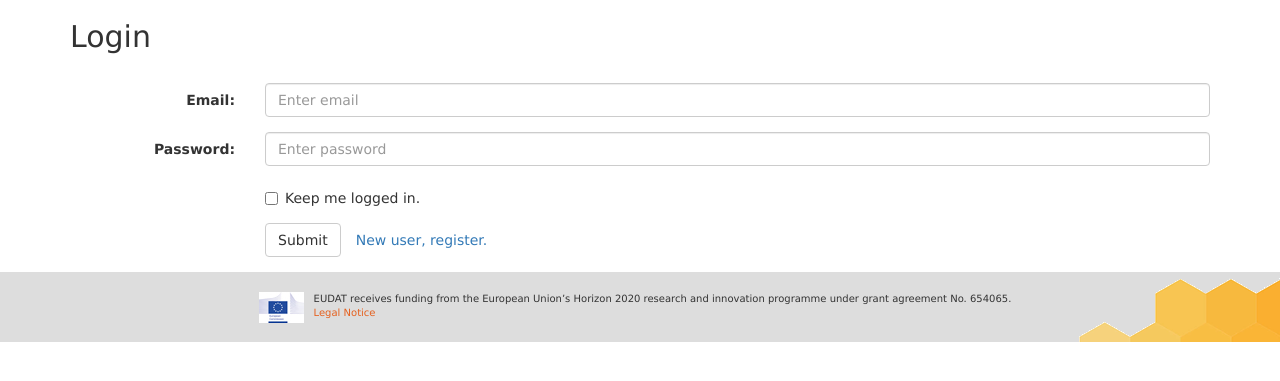
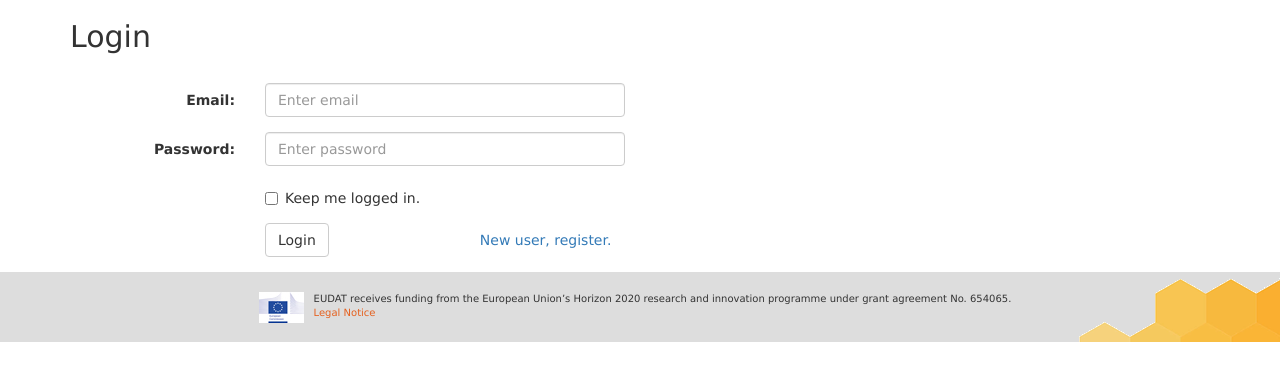
Before and after one commit to EUDAT-B2NOTE/b2note, a Django app: page /login in a window 1280 px wide. Shown: the part 130-511 px from the top of the page. Run offline with Django 3.2, Linux system fonts and the light colour scheme; some libraries are stand-ins or nearby versions.

Commit message:
Login renders differently in console or root url

```diff
--- a/accounts/views.py
+++ b/accounts/views.py
@@ -30,10 +30,9 @@ def login(request):
     Log in view
     """
 
-    if request.session.get("is_console_access") is not None:
+    ica = False
+    if request.session.get("is_console_access") is True:
         ica = True
-    else:
-        ica = False
 
     if request.method == 'POST':
         form = AuthenticationForm(data=request.POST)
@@ -48,6 +47,7 @@ def login(request):
                     if ica:
                         return redirect('/interface_main')
                     else:
+                        request.session["is_console_access"] = False
                         return redirect('/homepage')
     else:
         if request.session.get("user"):
--- a/b2note_app/views.py
+++ b/b2note_app/views.py
@@ -287,6 +287,7 @@ def delete_annotation(request):
         'annotation_list': annotation_list,
         'subject_tofeed': subject_tofeed,
         'pid_tofeed': pid_tofeed,
+        'pagefrom': pagefrom,
     })
     if pagefrom == 'homepage':
         return redirect('/homepage')
@@ -349,9 +350,10 @@ def create_annotation(request):
         'annotation_list': annotation_list,
         'subject_tofeed': subject_tofeed,
         'pid_tofeed': pid_tofeed,
+        'pagefrom': pagefrom,
     })
     if pagefrom == 'homepage':
-        return redirect('/homepage')
+        return redirect('/homepage', context_instance=context)
     else:
         return render_to_response('b2note_app/interface_main.html', context)
 
--- a/templates/accounts/login.html
+++ b/templates/accounts/login.html
@@ -104,7 +104,7 @@
 
             <div class="form-group">
                 <label class="control-label col-sm-2" for="{{ f.id_for_label|slice:'3:' }}">{{ f.label }}:</label>
-                <div class="col-sm-10">
+                <div class="col-sm-4">
                     <input type="{{ f.label|lower }}" name="{{ f.id_for_label|slice:'3:' }}" class="form-control" id="formfield" placeholder="Enter {{ f.label|lower }}" />
                 </div>
             </div>
@@ -112,22 +112,22 @@
             {% endfor %}
 
             <div class="form-group">
-                <div class="col-sm-offset-2 col-sm-10">
+                <div class="col-sm-offset-2 col-sm-4">
                     <div class="checkbox">
                         <label><input type="checkbox" name="keeplog"> Keep me logged in.</label>
                     </div>
                 </div>
             </div>
             <div class="form-group">
-                <table class="col-sm-offset-2">
+                <table class="col-sm-offset-2 col-sm-6">
                     <tr>
                         <td>
-                            <div class="col-sm-10">
-                                <button type="submit" class="btn btn-default">Submit</button>
+                            <div class="col-sm-2">
+                                <button type="submit" class="btn btn-default">Login</button>
                             </div>
                         </td>
                         <td>
-                            <div class="col-sm-20">
+                            <div class="col-sm-6">
                                 {% if is_console_access %}
                                     <a target="_blank" href="/accounts/register">New user, register.</a>
                                 {% else %}
--- a/templates/b2note_app/hostpage.html
+++ b/templates/b2note_app/hostpage.html
@@ -136,7 +136,10 @@
 
                         <td rowspan="2">
 
-                            <input type="submit" id="{{ file_info.button_n }}" value="Create Annotation" title="Click to annotate hyperlink using B2Note." /></td>
+                            <input type="submit" id="{{ file_info.button_n }}" value="Create Annotation" title="Click to annotate using B2Note." />
+
+                        </td>
+
                     </tr>
 
                     <tr class="row3">
```
Also changed, not shown: templates/accounts/register.html (+8 -6 lines).
